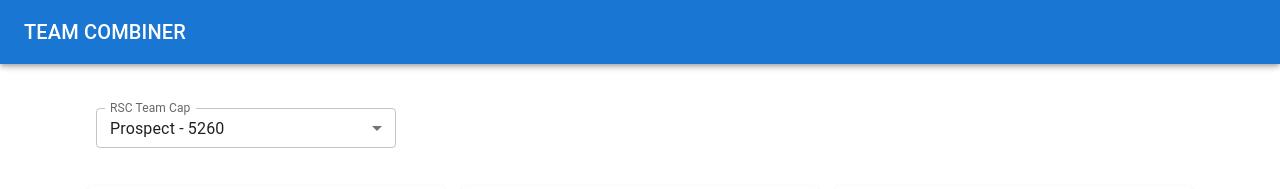
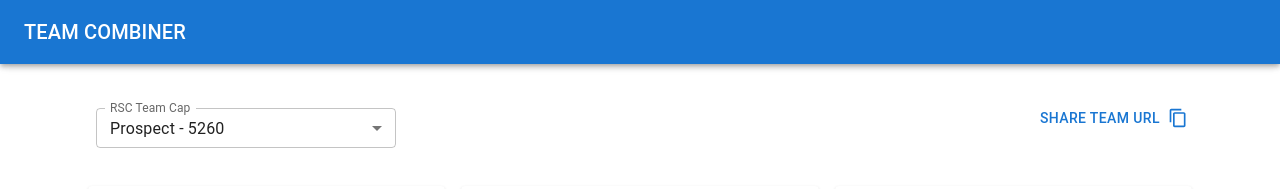
Before and after one commit to Tawga/team-combiner, a React (Create React App) app: page / in a window 1280 px wide. Shown: the top 189 px of the page. Built offline with nearby package versions, Linux system fonts and the light colour scheme.

Commit message:
Team share via url parameter

```diff
--- a/package.json
+++ b/package.json
@@ -13,6 +13,7 @@
     "@testing-library/user-event": "^13.5.0",
     "react": "^18.2.0",
     "react-dom": "^18.2.0",
+    "react-router-dom": "^6.11.0",
     "react-scripts": "5.0.1",
     "web-vitals": "^2.1.4"
   },
--- a/src/App.js
+++ b/src/App.js
@@ -3,15 +3,25 @@ import Combinations from "./components/Combinations";
 import Container from "@mui/material/Container";
 import CssBaseline from "@mui/material/CssBaseline";
 import AppBarComponent from "./components/AppBarComponent";
+import { createBrowserRouter, RouterProvider } from "react-router-dom";
+
+const router = createBrowserRouter([
+	{
+		path: "/",
+		element: (
+			<Container maxWidth="lg">
+				<CssBaseline />
+				<AppBarComponent title="TEAM COMBINER" />
+				<Combinations />
+			</Container>
+		),
+	},
+]);
 
 function App() {
-  return (
-    <Container maxWidth="lg">
-      <CssBaseline />
-      <AppBarComponent title="TEAM COMBINER" />
-      <Combinations />
-    </Container>
-  );
+	return (
+		<RouterProvider router={router} />
+	);
 }
 
 export default App;
--- a/src/components/Combinations.js
+++ b/src/components/Combinations.js
@@ -1,15 +1,17 @@
-import React, { useState, useEffect, useCallback, useMemo } from "react";
+import React, { useState, useEffect, useCallback } from "react";
 import initialPlayers from "../InitialPlayers.js";
 import { sortBy } from "lodash";
-import TeamCap from "./TeamCap.js";
+import Settings from "./Settings.js";
 import Rosters from "./Rosters";
 import PlayerForm from "./PlayerForm";
+import { useLocation } from "react-router-dom";
 
 const Combinations = () => {
 	const rosterSize = 4;
 	const [teamCap, setTeamCap] = useState(5260);
 	const [players, setPlayers] = useState(initialPlayers);
 	const [possibleRosters, setPossibleRosters] = useState([]);
+	const location = useLocation();
 
 	// Generates all possible combinations of players
 	const generateCombinations = useCallback((arr, size) => {
@@ -92,9 +94,18 @@ const Combinations = () => {
 		calculatePossibleRosters();
 	}, [players, teamCap, calculatePossibleRosters]);
 
+	useEffect(() => {
+		if (location.search !== "") {
+			const queryParams = new URLSearchParams(location.search);
+			const playersString = queryParams.get("players");
+			const sharedPlayers = JSON.parse(decodeURIComponent(playersString));
+			setPlayers(sharedPlayers);
+		}
+	}, [location.search]);
+
 	return (
 		<>
-			<TeamCap teamCap={teamCap} setTeamCap={setTeamCap} />
+			<Settings teamCap={teamCap} setTeamCap={setTeamCap} players={players} />
 			<PlayerForm setPlayers={setPlayers} players={players} />
 			<Rosters possibleRosters={possibleRosters} teamCap={teamCap} />
 		</>
--- /dev/null
+++ b/src/components/CopyTeamButton.js
@@ -0,0 +1,32 @@
+import React, { useEffect, useState } from "react";
+import { Button } from "@mui/material";
+import ContentCopyIcon from "@mui/icons-material/ContentCopy";
+import CheckIcon from "@mui/icons-material/Check";
+
+const CopyTeamButton = ({ players }) => {
+	const [copied, setCopied] = useState(false);
+
+	useEffect(() => {
+		setCopied(false);
+	}, [players]);
+
+	const shareTeamHandler = () => {
+		const encodedPlayers = encodeURIComponent(JSON.stringify(players));
+		const url = `${window.location.origin}/?players=${encodedPlayers}`;
+		navigator.clipboard.writeText(url);
+		setCopied(true);
+	};
+
+	return (
+		<Button
+			endIcon={!copied ? <ContentCopyIcon /> : <CheckIcon />}
+            color={copied ? "success" : "primary"}
+			onClick={shareTeamHandler}
+			sx={{ float: "right" }}
+		>
+			{!copied ? "Share Team URL" : "URL Copied to clipboard"}
+		</Button>
+	);
+};
+
+export default CopyTeamButton;
--- a/src/components/TeamCap.js
+++ b/src/components/Settings.js
@@ -8,10 +8,12 @@ import {
 	FormControl,
 	InputLabel,
 } from "@mui/material";
+
 import classes from "./Combinations.module.css";
 import tierCaps from "../TierCaps";
+import CopyTeamButton from "./CopyTeamButton";
 
-const TeamCap = ({ teamCap, setTeamCap }) => {
+const Settings = ({ teamCap, setTeamCap, players }) => {
 	const [selectedTier, setSelectedTier] = useState(5260);
 	const [custom, setCustom] = useState(false);
 
@@ -62,8 +64,9 @@ const TeamCap = ({ teamCap, setTeamCap }) => {
 					onChange={teamCapHandler}
 				/>
 			)}
+			<CopyTeamButton players={players} />
 		</Container>
 	);
 };
 
-export default TeamCap;
+export default Settings;
```
Also changed, not shown: src/InitialPlayers.js (+0 -48 lines), 1 other file (tests, documents, lock files or other folders).
